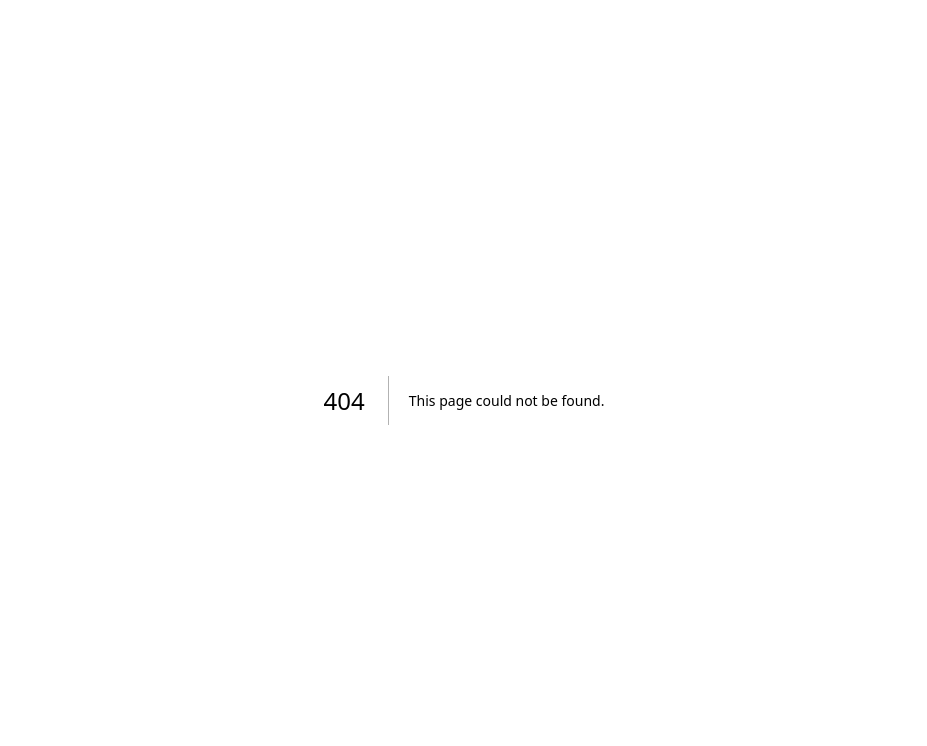
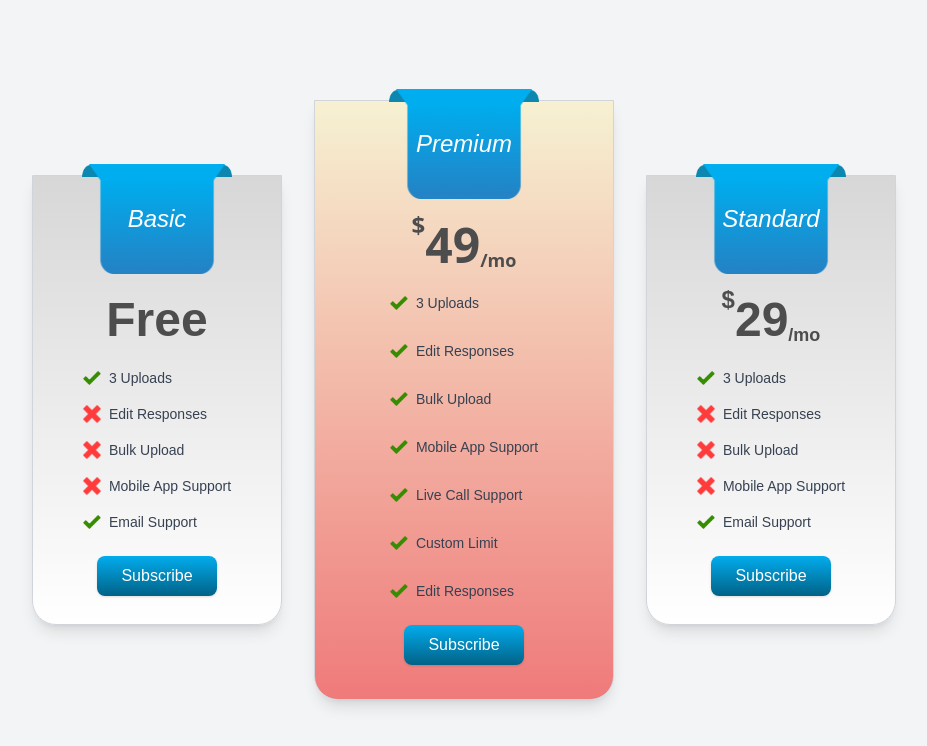
Before and after one commit to Divya400/ocr-forntend-tasks, a Next.js app: page /SubScribeFile in a window 1280 px wide. Before the commit this address had no page. Shown: the top 746 px of the page, without its empty margins (176-1103 px from the left). Built offline with nearby package versions, Linux system fonts and the light colour scheme.

Commit message:
changes made

```diff
--- /dev/null
+++ b/src/app/SubScribeFile/page.tsx
@@ -0,0 +1,8 @@
+import Subscribe from "@/components/Subscribe/page";
+
+
+export default function request() {
+    return (
+<Subscribe/>
+    )
+}
--- a/src/app/page.tsx
+++ b/src/app/page.tsx
@@ -1,6 +1,7 @@
 import React from 'react'
 
 import Login from '../app/Login/page'
+
 const page = () => {
   return (
     <div>
--- /dev/null
+++ b/src/components/Subscribe/page.tsx
@@ -0,0 +1,246 @@
+import React from "react";
+import Image from "next/image";
+import GroupImage from "../../../public/Subscribe/Group 9.png";
+import VectorImage from "../../../public/Subscribe/Vector.png";
+import Tick from "../../../public/Subscribe/Tick.png";
+import Cross from "../../../public/Subscribe/cross.png";
+import { useRouter } from "next/navigation";
+
+const Cards: React.FC = () => {
+  return (
+    <div className="flex flex-col lg:flex-row justify-center items-center min-h-screen gap-y-4 lg:gap-x-8 bg-gray-100 p-4">
+      {/* Left Card */}
+      <div className="h-[450px] w-[250px] bg-gradient-to-b from-[#D7D7D7] to-[#FFFFFF] shadow-lg border border-gray-300 mt-[50px] lg:mt-0 flex flex-col items-center relative rounded-b-3xl">
+  {/* Image section: positioned absolutely */}
+  <div className="absolute top-[-60px] w-full flex justify-center items-center">
+    {/* Left vector */}
+    <Image
+      src={VectorImage}
+      alt="Left Vector"
+      width={17}
+      height={15}
+      className="absolute left-[calc(50%-75px)]"
+    />
+    {/* Center curved tab */}
+   {/* Center curved tab - moved downward slightly */}
+<div className="relative z-20 -top-[-48px] w-[200px] h-[110px]">
+  <Image
+    src={GroupImage}
+    alt="Tab Label"
+    layout="fill"
+    objectFit="contain"
+    className="rounded-lg"
+  />
+  <span className="absolute inset-0 flex items-center justify-center text-white font-light italic font-opensans text-2xl">
+    Basic
+  </span>
+</div>
+
+    {/* Right vector */}
+    <Image
+      src={VectorImage}
+      alt="Right Vector"
+      width={17}
+      height={15}
+      className="absolute right-[calc(50%-75px)]"
+    />
+  </div>
+
+  {/* Padding to push text below the absolute images */}
+  <div className="pt-[120px] flex flex-col items-center justify-center text-center px-4">
+    <h2 className="text-5xl font-bold mb-6 text-[#4D4D4D]">Free</h2>
+
+    {/* Feature List */}
+    <ul className="text-gray-700 space-y-4 text-sm">
+      <li className="flex items-center gap-2">
+        <Image src={Tick} alt="Check" width={18} height={18} />
+        <span>3 Uploads</span>
+      </li>
+      <li className="flex items-center gap-2">
+        <Image src={Cross} alt="Cross" width={18} height={18} />
+        <span>Edit Responses</span>
+      </li>
+      <li className="flex items-center gap-2">
+        <Image src={Cross} alt="Cross" width={18} height={18} />
+        <span>Bulk Upload</span>
+      </li>
+      <li className="flex items-center gap-2">
+        <Image src={Cross} alt="Cross" width={18} height={18} />
+        <span>Mobile App Support</span>
+      </li>
+      <li className="flex items-center gap-2">
+        <Image src={Tick} alt="Check" width={18} height={18} />
+        <span>Email Support</span>
+      </li>
+    </ul>
+
+    {/* Button */}
+    <button className="mt-6 px-6 py-2 rounded-lg bg-gradient-to-b from-[#02ACED] to-[#016287] text-white font-light shadow hover:opacity-90">
+      Subscribe
+    </button>
+  </div>
+</div>
+
+
+      {/* Middle Card */}
+      <div className="h-[600px] w-[300px] bg-gradient-to-b from-[#F6F1D2] to-[#EF7A7A] shadow-lg border border-gray-300 mt-[50px] lg:mt-0 flex flex-col items-center relative rounded-b-3xl">
+  {/* Image section: positioned absolutely */}
+  <div className="absolute top-[-60px] w-full flex justify-center items-center">
+    {/* Left vector */}
+    <Image
+      src={VectorImage}
+      alt="Left Vector"
+      width={17}
+      height={15}
+      className="absolute left-[calc(50%-75px)]"
+    />
+    {/* Center curved tab */}
+   {/* Center curved tab - moved downward slightly */}
+<div className="relative z-20 -top-[-48px] w-[200px] h-[110px]">
+  <Image
+    src={GroupImage}
+    alt="Tab Label"
+    layout="fill"
+    objectFit="contain"
+    className="rounded-lg"
+  />
+  <span className="absolute inset-0 flex items-center justify-center text-white font-light italic font-opensans text-2xl">
+    Premium
+  </span>
+</div>
+
+    {/* Right vector */}
+    <Image
+      src={VectorImage}
+      alt="Right Vector"
+      width={17}
+      height={15}
+      className="absolute right-[calc(50%-75px)]"
+    />
+  </div>
+
+  {/* Padding to push text below the absolute images */}
+  <div className="pt-[120px] flex flex-col items-center justify-center text-center px-4">
+  <h2 className="text-5xl font-bold mb-6 text-[#4D4D4D] font-sans">
+    <sup className="text-2xl align-top font-sans">$</sup>49<sub className="text-lg align-bottom font-sans">/mo</sub>
+  </h2>
+
+    {/* Feature List */}
+    <ul className="text-gray-700 space-y-7 text-sm">
+            <li className="flex items-center gap-2">
+              <Image src={Tick} alt="Check" width={18} height={18} />
+              <span>3 Uploads</span>
+            </li>
+            <li className="flex items-center gap-2">
+              <Image src={Tick} alt="Check" width={18} height={18} />
+              <span>Edit Responses</span>
+            </li>
+            <li className="flex items-center gap-2">
+              <Image src={Tick} alt="Check" width={18} height={18} />
+              <span>Bulk Upload</span>
+            </li>
+            <li className="flex items-center gap-2">
+              <Image src={Tick} alt="Check" width={18} height={18} />
+              <span>Mobile App Support</span>
+            </li>
+            <li className="flex items-center gap-2">
+              <Image src={Tick} alt="Check" width={18} height={18} />
+              <span>Live Call Support</span>
+            </li>
+            <li className="flex items-center gap-2">
+              <Image src={Tick} alt="Check" width={18} height={18} />
+              <span>Custom Limit</span>
+            </li>
+            <li className="flex items-center gap-2">
+              <Image src={Tick} alt="Check" width={18} height={18} />
+              <span>Edit Responses</span>
+            </li>
+          </ul>
+
+
+    {/* Button */}
+    <button className="mt-6 px-6 py-2 rounded-lg bg-gradient-to-b from-[#02ACED] to-[#016287] text-white font-light shadow hover:opacity-90">
+      Subscribe
+    </button>
+  </div>
+</div>
+
+      {/* Right Card */}
+      <div className="h-[450px] w-[250px] bg-gradient-to-b from-[#D7D7D7] to-[#FFFFFF]  shadow-lg border border-gray-300 mt-[50px] lg:mt-0 flex flex-col items-center relative rounded-b-3xl">
+  {/* Image section: positioned absolutely */}
+  <div className="absolute top-[-60px] w-full flex justify-center items-center">
+    {/* Left vector */}
+    <Image
+      src={VectorImage}
+      alt="Left Vector"
+      width={17}
+      height={15}
+      className="absolute left-[calc(50%-75px)]"
+    />
+    {/* Center curved tab */}
+   {/* Center curved tab - moved downward slightly */}
+<div className="relative z-20 -top-[-48px] w-[200px] h-[110px]">
+  <Image
+    src={GroupImage}
+    alt="Tab Label"
+    layout="fill"
+    objectFit="contain"
+    className="rounded-lg"
+  />
+  <span className="absolute inset-0 flex items-center justify-center text-white font-light italic font-opensans text-2xl">
+    Standard
+  </span>
+</div>
+
+    {/* Right vector */}
+    <Image
+      src={VectorImage}
+      alt="Right Vector"
+      width={17}
+      height={15}
+      className="absolute right-[calc(50%-75px)]"
+    />
+  </div>
+
+  {/* Padding to push text below the absolute images */}
+  <div className="pt-[120px] flex flex-col items-center justify-center text-center px-4">
+  <h2 className="text-5xl font-bold mb-6 text-[#4D4D4D]">
+    <sup className="text-2xl align-top">$</sup>29<sub className="text-lg align-bottom">/mo</sub>
+  </h2>
+
+    {/* Feature List */}
+    <ul className="text-gray-700 space-y-4 text-sm">
+      <li className="flex items-center gap-2">
+        <Image src={Tick} alt="Check" width={18} height={18} />
+        <span>3 Uploads</span>
+      </li>
+      <li className="flex items-center gap-2">
+        <Image src={Cross} alt="Cross" width={18} height={18} />
+        <span>Edit Responses</span>
+      </li>
+      <li className="flex items-center gap-2">
+        <Image src={Cross} alt="Cross" width={18} height={18} />
+        <span>Bulk Upload</span>
+      </li>
+      <li className="flex items-center gap-2">
+        <Image src={Cross} alt="Cross" width={18} height={18} />
+        <span>Mobile App Support</span>
+      </li>
+      <li className="flex items-center gap-2">
+        <Image src={Tick} alt="Check" width={18} height={18} />
+        <span>Email Support</span>
+      </li>
+    </ul>
+
+    {/* Button */}
+    <button className="mt-6 px-6 py-2 rounded-lg bg-gradient-to-b from-[#02ACED] to-[#016287] text-white font-light shadow hover:opacity-90">
+      Subscribe
+    </button>
+  </div>
+</div>
+
+    </div>
+  );
+};
+
+export default Cards;
--- a/src/components/Subscription/page.tsx
+++ b/src/components/Subscription/page.tsx
@@ -9,8 +9,8 @@ import Cross from '../../../public/Subscribe/cross.png';
 
 const subscription: React.FC = () => {
   return (
-    <div className="min-h-screen flex items-center justify-center bg-gray-50 px-4">
-      <div className="flex flex-col md:flex-row items-center justify-center gap-20">
+    <div className="flex items-center justify-center bg-gray-50 px-4">
+      <div className="flex lg:flex-col md:flex-row items-center justify-center gap-20">
         {/* Left Card */}
         <div className="w-[90%] md:w-[280px] lg:w-[300px] h-[60vh] bg-gradient-to-b from-[#D7D7D7] to-[#FFFFFF]
         rounded-br-[55px] rounded-bl-[55px] p-6 flex flex-col justify-center items-center shadow-md "
```
